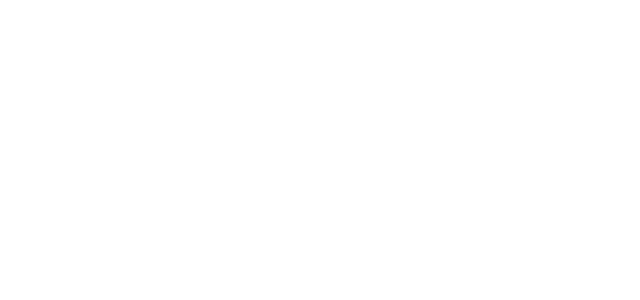
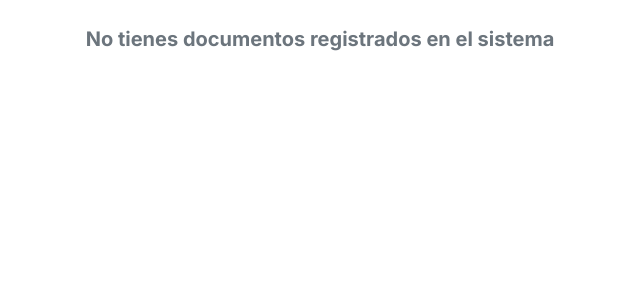
Before and after one commit to jurdanetac/TFG, a Next.js app in the folder cliente/: page /mis_documentos in a window 1280 px wide. Shown: the top 300 px of the page, without its empty margins (320-960 px from the left). Built offline with nearby package versions, Linux system fonts and the light colour scheme; sample sign-in values are in the browser's storage.

Commit message:
Agregar aviso si el usuario no tiene documentos en la app

```diff
--- a/cliente/pages/_app.js
+++ b/cliente/pages/_app.js
@@ -1,6 +1,7 @@
 import '@/styles/globals.css';
 import "bootstrap/dist/css/bootstrap.min.css";
 import { Inter } from 'next/font/google';
+import { Container } from 'react-bootstrap';
 import { Toaster } from 'react-hot-toast';
 import ProveedorDeLogin from './contexto/_auth';
 import Layout from './layout';
@@ -15,11 +16,11 @@
             <Toaster />
 
             {/* Renderiza el componente principal de la aplicación (index.js) */}
-            <div className={inter.className}>
+            <Container className={`${inter.className} d-flex flex-column min-vh-100`}>
                 <Layout>
                     <Component {...pageProps} />
                 </Layout>
-            </div>
+            </Container>
         </ProveedorDeLogin>
     );
 }
--- a/cliente/pages/layout.js
+++ b/cliente/pages/layout.js
@@ -4,7 +4,7 @@
   return (
     <>
       <Encabezado />
-      <main>
+      <main className="flex-grow-1">
         {children}
       </main>
     </>
--- a/cliente/pages/mis_documentos.js
+++ b/cliente/pages/mis_documentos.js
@@ -1,8 +1,8 @@
 import { useContext, useEffect, useState } from "react";
-import { Button, Card, Col, Container, ListGroup, Row } from "react-bootstrap";
+import { Button, Card, Col, ListGroup, Row } from "react-bootstrap";
+import toast from "react-hot-toast";
 import RutaProtegida from "./componentes/_RutaProtegida";
 import { AuthContexto } from "./contexto/_auth";
-import toast from "react-hot-toast";
 
 export default function MisDocumentos() {
 
@@ -58,9 +58,8 @@
   return (
     <RutaProtegida>
 
-      <Container>
-        <Row className="d-flex flex-wrap">
-          {documentos && documentos.map(doc => (
+      <Row>
+        {(documentos && documentos.length > 0) ? documentos.map(doc => (
           <Col key={doc.id}>
             <Card style={{ width: '100%' }}>
               <iframe
@@ -88,9 +87,13 @@
               </Card.Footer>
             </Card>
           </Col>
-          ))}
+        )) : (
+          <p className="text-center fw-bold text-secondary mt-4" style={{ fontSize: '1.25rem' }}>
+            No tienes documentos registrados en el sistema
+          </p>
+        )}
       </Row>
-      </Container>
-    </RutaProtegida >
+
+    </RutaProtegida>
   );
 }
--- a/cliente/pages/subir.js
+++ b/cliente/pages/subir.js
@@ -1,5 +1,6 @@
 import { useState } from "react";
 import { Button, Col, Container, Form, Image, Row } from "react-bootstrap";
+import RutaProtegida from "./componentes/_RutaProtegida";
 
 
 export default function Hero() {
@@ -54,6 +55,7 @@
   };
 
   return (
+    <RutaProtegida>
       <Container className="px-4 py-5 my-5 text-center">
         <Image
           className="d-block mx-auto mb-4"
@@ -104,5 +106,6 @@
           </Col>
         </Row>
       </Container>
+    </RutaProtegida>
   );
 }
```
Lines whose indentation alone changed are shown as unchanged.
